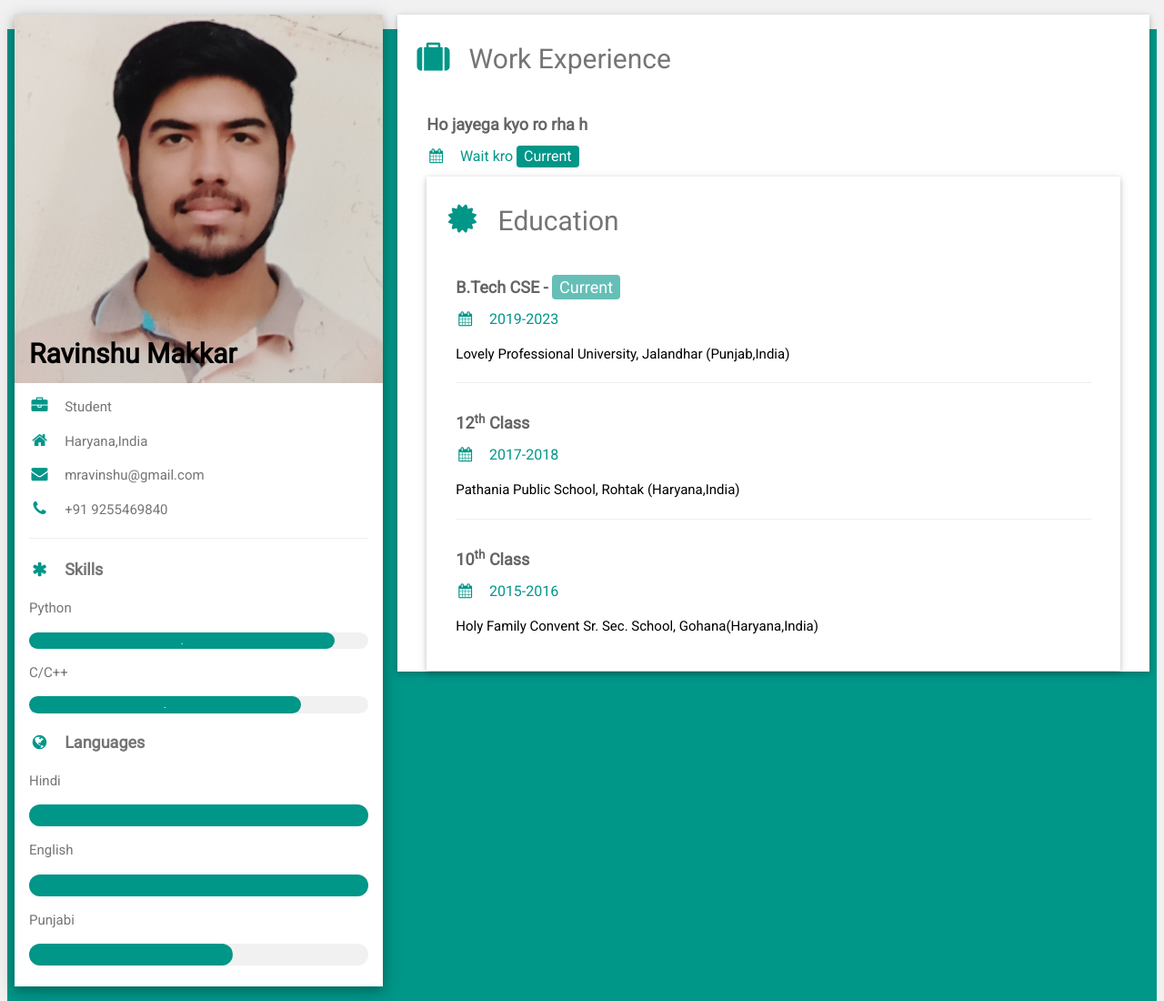
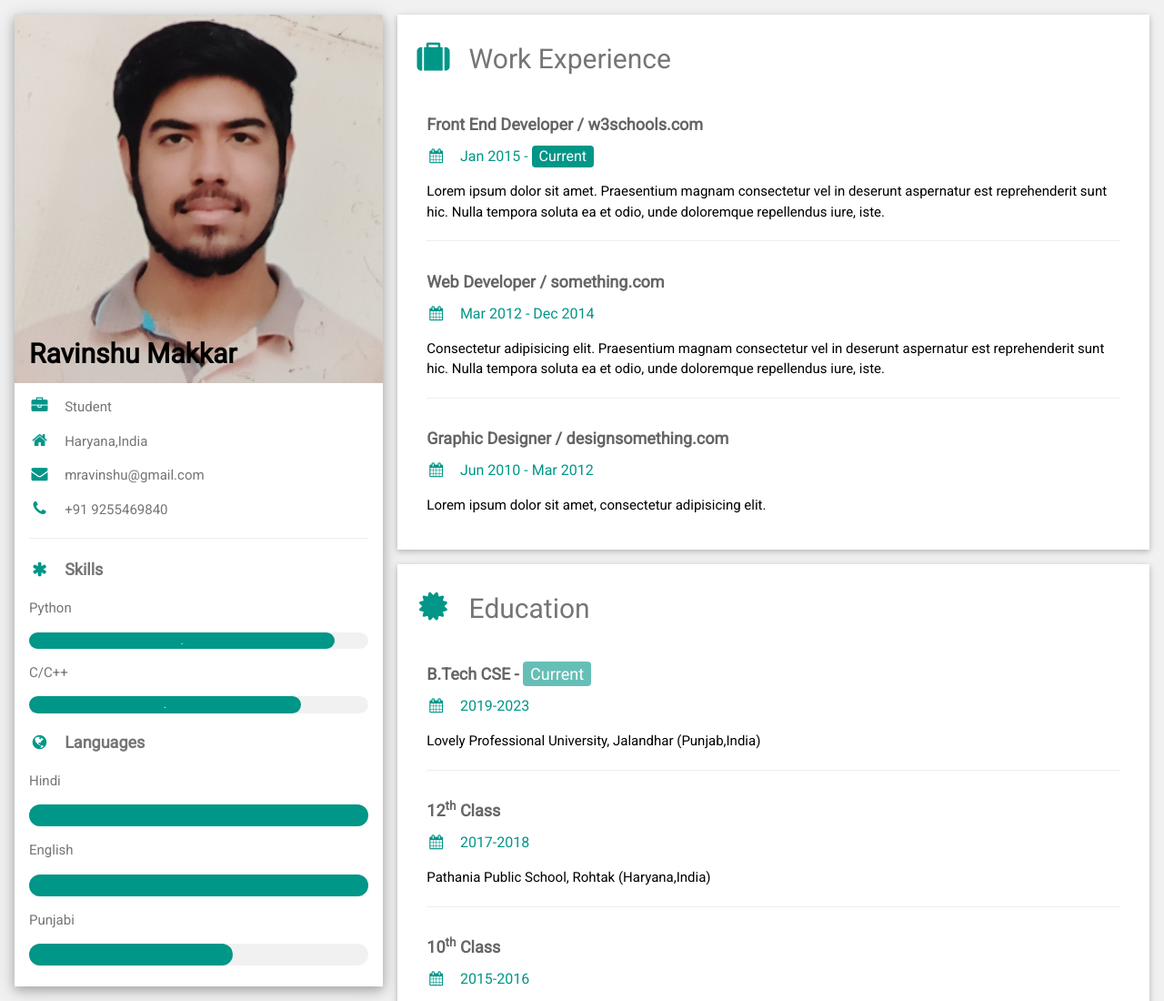
Before and after one commit to mravinshu/mine, a plain HTML site: page index.htm in a window 1280 px wide. Shown: the top 1100 px of the page at 91% size. Drawn offline with nearby package versions, Linux system fonts and the light colour scheme.

Commit message:
Update index.htm

```diff
--- a/index.htm
+++ b/index.htm
@@ -70,9 +70,23 @@ html,body,h1,h2,h3,h4,h5,h6 {font-family: "Roboto", sans-serif}
       <div class="w3-container w3-card w3-white w3-margin-bottom">
         <h2 class="w3-text-grey w3-padding-16"><i class="fa fa-suitcase fa-fw w3-margin-right w3-xxlarge w3-text-teal"></i>Work Experience</h2>
         <div class="w3-container">
-          <h5 class="w3-opacity"><b>Ho jayega kyo ro rha h</b></h5>
-          <h6 class="w3-text-teal"><i class="fa fa-calendar fa-fw w3-margin-right"></i>Wait kro <span class="w3-tag w3-teal w3-round">Current</span></h6>
-
+          <h5 class="w3-opacity"><b>Front End Developer / w3schools.com</b></h5>
+          <h6 class="w3-text-teal"><i class="fa fa-calendar fa-fw w3-margin-right"></i>Jan 2015 - <span class="w3-tag w3-teal w3-round">Current</span></h6>
+          <p>Lorem ipsum dolor sit amet. Praesentium magnam consectetur vel in deserunt aspernatur est reprehenderit sunt hic. Nulla tempora soluta ea et odio, unde doloremque repellendus iure, iste.</p>
+          <hr>
+        </div>
+        <div class="w3-container">
+          <h5 class="w3-opacity"><b>Web Developer / something.com</b></h5>
+          <h6 class="w3-text-teal"><i class="fa fa-calendar fa-fw w3-margin-right"></i>Mar 2012 - Dec 2014</h6>
+          <p>Consectetur adipisicing elit. Praesentium magnam consectetur vel in deserunt aspernatur est reprehenderit sunt hic. Nulla tempora soluta ea et odio, unde doloremque repellendus iure, iste.</p>
+          <hr>
+        </div>
+        <div class="w3-container">
+          <h5 class="w3-opacity"><b>Graphic Designer / designsomething.com</b></h5>
+          <h6 class="w3-text-teal"><i class="fa fa-calendar fa-fw w3-margin-right"></i>Jun 2010 - Mar 2012</h6>
+          <p>Lorem ipsum dolor sit amet, consectetur adipisicing elit. </p><br>
+        </div>
+      </div>
 
       <div class="w3-container w3-card w3-white">
         <h2 class="w3-text-grey w3-padding-16"><i class="fa fa-certificate fa-fw w3-margin-right w3-xxlarge w3-text-teal"></i>Education</h2>
```
